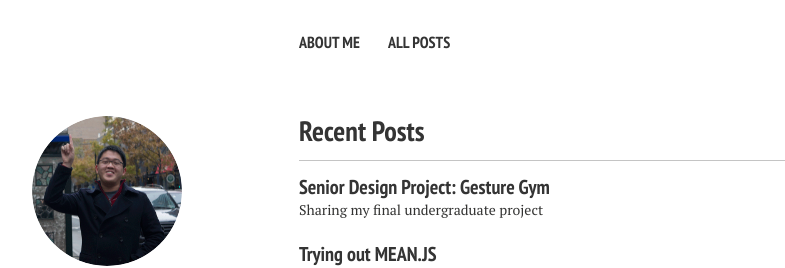
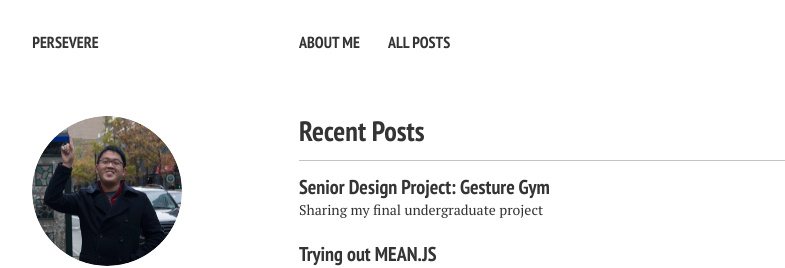
Before and after one commit to Kreispy/kreispy.github.io, a Jekyll site: the page built from index.md, in a window 1280 px wide. Shown: the top 268 px of the page, without its empty margins (21-806 px from the left). Built offline with Jekyll 4.4.1, drawn with Linux system fonts in a browser that asks for light colours; nearby versions of some CDN libraries.

Commit message:
updated title

```diff
--- a/_config.yml
+++ b/_config.yml
@@ -1,6 +1,6 @@
 # Site wide configuration
 
-title:            !null
+title:            Persevere
 locale:           en_US
 url:
 
```
